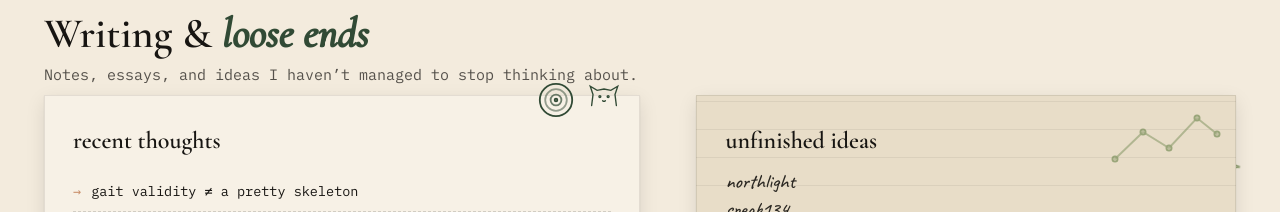
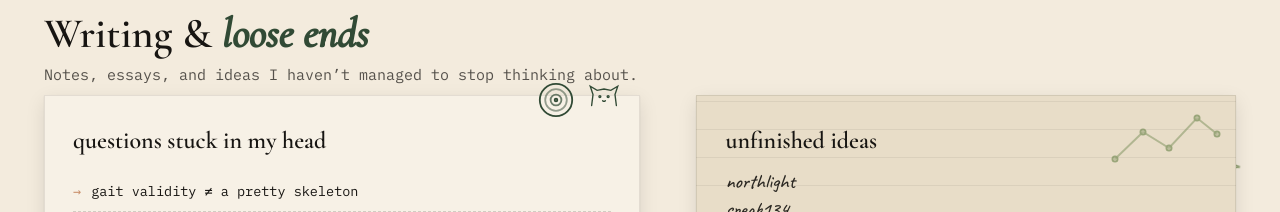
Before and after one commit to Mrudula-itsjuzme/portfolio-site, a React (Vite) app: page / in a window 1280 px wide. Shown: the part 5044-5256 px from the top of the page. Built offline with nearby package versions, Linux system fonts and the light colour scheme.

Commit message:
copy: make writing section feel current

```diff
--- a/src/components/lab/LabPage.jsx
+++ b/src/components/lab/LabPage.jsx
@@ -785,7 +785,7 @@ export default function LabPage() {
                   style={{ position: "absolute", right: 65, top: -14, cursor: "pointer" }}
                   onClick={triggerSparkle}
                 />
-                <h3>recent thoughts</h3>
+                <h3>questions stuck in my head</h3>
                 <ul className="paper-list">
                   {recentThoughts.map((t, idx) => (
                     <li key={t}>
```
